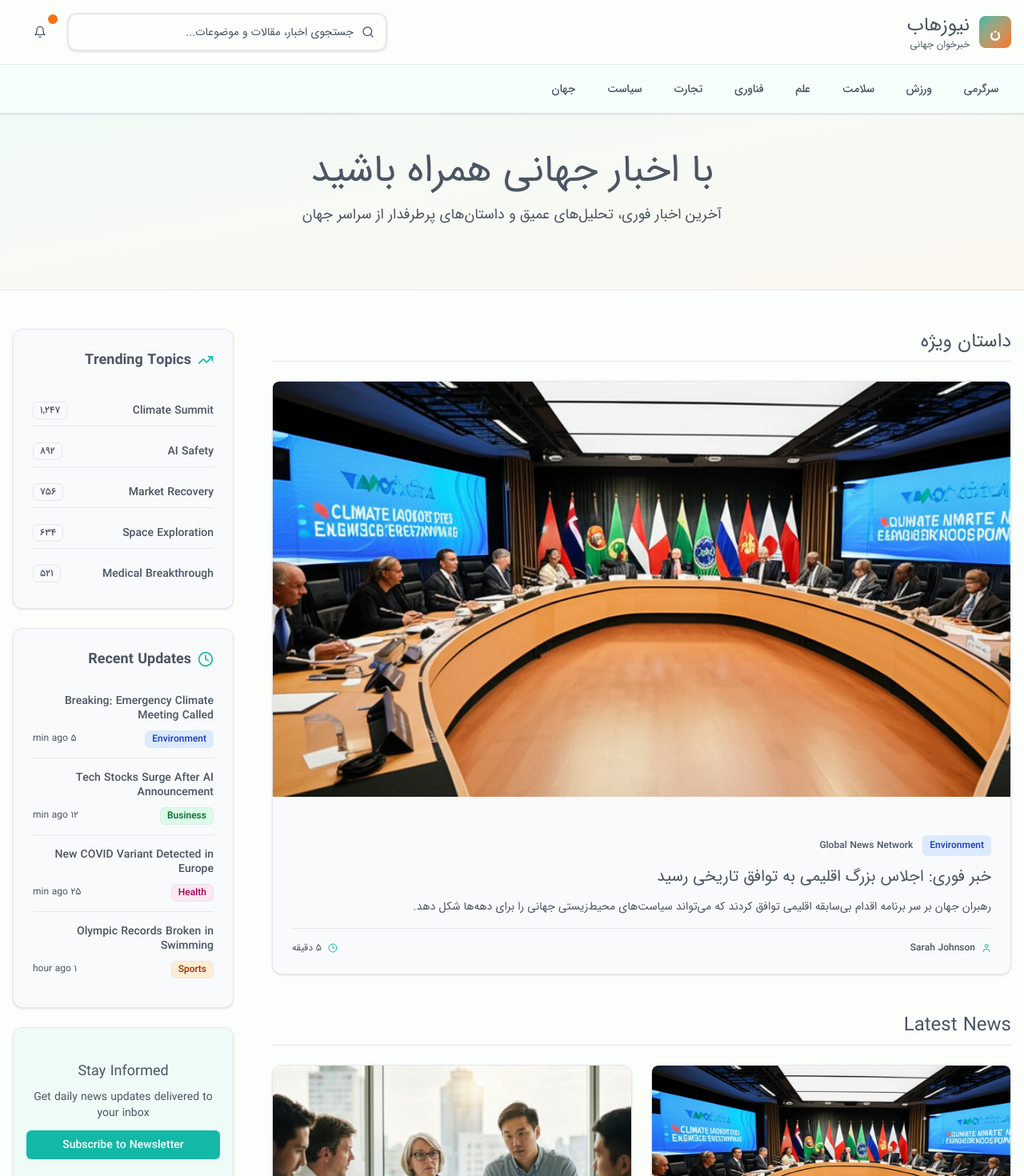
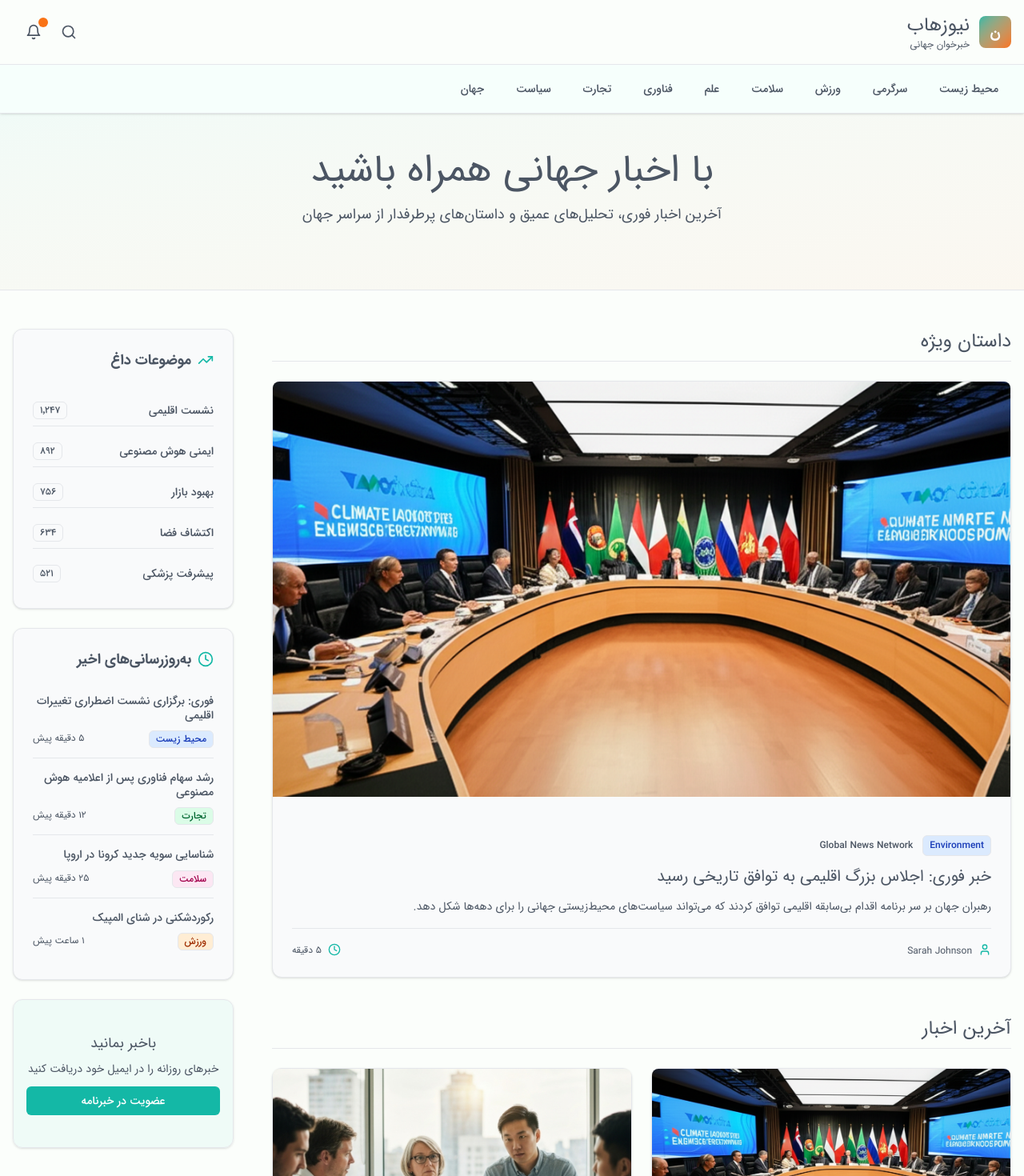
Before and after one commit to dont1990/news, a Next.js app: page / in a window 1280 px wide. Shown: the top 1470 px of the page at 80% size. Built offline with nearby package versions, Linux system fonts and the light colour scheme.

Commit message:
make more parts persian

```diff
--- a/src/app/components/article-card/index.tsx
+++ b/src/app/components/article-card/index.tsx
@@ -37,21 +37,6 @@ export function ArticleCard({ article }: ArticleCardProps) {
           />
           <div className="absolute inset-0 bg-gradient-to-t from-black/60 via-transparent to-transparent opacity-0 group-hover:opacity-100 transition-opacity duration-300"></div>
         </Link>
-
-        {/* Badge over image */}
-        {/* <div className="absolute top-4 left-4">
-          <Badge
-            asChild
-            variant="secondary"
-            className={`shadow-md text-xs px-2 py-1 cursor-pointer transition-colors ${getCategoryBadgeClasses(
-              article.category
-            )}`}
-          >
-            <Link href={`/category/${article.category.toLowerCase()}`}>
-              {article.category}
-            </Link>
-          </Badge>
-        </div> */}
       </div>
 
       <CardContent className="p-6">
@@ -64,9 +49,9 @@ export function ArticleCard({ article }: ArticleCardProps) {
 
         {/* Title links to article */}
         <Link href={`/article/${article.id}`}>
-          <h3 className="news-heading text-xl mb-3 line-clamp-2 group-hover:text-primary transition-colors">
+          <p className="news-heading text-xl mb-3 line-clamp-2 group-hover:text-primary transition-colors">
             {article.title}
-          </h3>
+          </p>
         </Link>
 
         <p className="text-sm text-muted-foreground mb-4 line-clamp-2 leading-relaxed">
@@ -75,12 +60,12 @@ export function ArticleCard({ article }: ArticleCardProps) {
 
         <div className="flex items-center justify-between text-xs text-muted-foreground pt-4 border-t border-border">
           <div className="flex items-center gap-2">
-            <User className="h-3 w-3 text-primary" />
-            <span className="font-medium">{article.author}</span>
+            <User className="h-4 w-4 text-primary" />
+            <span className="mt-1">{article.author}</span>
           </div>
           <div className="flex items-center gap-2">
-            <Clock className="h-3 w-3 text-primary" />
-            <span>{article.readTime}</span>
+            <Clock className="h-4 w-4 text-primary" />
+            <span className="mt-0.5">{article.readTime}</span>
           </div>
         </div>
       </CardContent>
--- a/src/app/components/footer/index.tsx
+++ b/src/app/components/footer/index.tsx
@@ -1,11 +1,6 @@
 import { Separator } from "@/app/components/ui/separator";
-
-const footerLinks = {
-  About: ["About Us", "Our Team", "Careers", "Contact"],
-  News: ["World", "Politics", "Business", "Technology"],
-  Support: ["Help Center", "Privacy Policy", "Terms of Service", "RSS Feeds"],
-  Follow: ["Twitter", "Facebook", "LinkedIn", "Newsletter"],
-};
+import { footerLinks } from "@/app/data/mock-article";
+import Link from "next/link";
 
 export function Footer() {
   return (
@@ -20,12 +15,13 @@ export function Footer() {
               <ul className="space-y-2">
                 {links.map((link) => (
                   <li key={link}>
-                    <a
+                    <Link
                       href="#"
                       className="newspaper-body text-sm text-muted-foreground hover:text-foreground transition-colors"
+                      aria-label={link}
                     >
                       {link}
-                    </a>
+                    </Link>
                   </li>
                 ))}
               </ul>
@@ -36,15 +32,15 @@ export function Footer() {
         <Separator className="my-6" />
 
         <div className="flex flex-col md:flex-row justify-between items-center space-y-4 md:space-y-0">
-          <div className="flex items-center space-x-4">
-            <p className="newspaper-heading text-xl text-primary">NewsHub</p>
-            <p className="newspaper-body text-sm text-muted-foreground">
-              Trusted news since 2024
+          <div className="flex items-center gap-x-4">
+            <p className="text-xl text-primary">نیوزهاب</p>
+            <p className="text-sm text-muted-foreground">
+              منبع معتبر اخبار از سال ۲۰۲۴
             </p>
           </div>
 
-          <p className="newspaper-body text-sm text-muted-foreground">
-            © 2024 NewsHub. All rights reserved.
+          <p className="text-sm text-muted-foreground">
+            © 2024 NewsHub. تمامی حقوق محفوظ است.
           </p>
         </div>
       </div>
--- a/src/app/components/header/desktop-nav/index.tsx
+++ b/src/app/components/header/desktop-nav/index.tsx
@@ -7,13 +7,13 @@ export default function DesktopNav() {
     <NavigationMenu className="hidden md:flex">
       <NavigationMenuList className="flex items-center space-x-1 py-3">
         {categories.map((category) => (
-          <NavigationMenuItem key={category.slug}>
+          <NavigationMenuItem key={category.english}>
             <NavigationMenuLink
               asChild
               className="group/nav px-4 py-2 text-sm font-medium rounded-md hover:bg-primary/10 hover:text-primary transition-all duration-200 relative"
             >
-              <Link href={`/category/${category.slug}`}>
-                {category.name}
+              <Link href={`/category/${category.english}`}>
+                {category.persian}
                 <span className="absolute bottom-0 left-0 w-0 h-0.5 bg-primary transition-all duration-200 group-hover/nav:w-full"></span>
               </Link>
             </NavigationMenuLink>
--- a/src/app/components/header/mobile-nav/index.tsx
+++ b/src/app/components/header/mobile-nav/index.tsx
@@ -14,12 +14,12 @@ export default function MobileNav({ isOpen, onClose }: MobileNavProps) {
       <div className="grid grid-cols-2 gap-2">
         {categories.map((category) => (
           <Link
-            key={category.slug}
-            href={`/category/${category.slug}`}
+            key={category.english}
+            href={`/category/${category.english}`}
             className="px-4 py-3 text-sm font-medium rounded-md hover:bg-primary/10 hover:text-primary transition-colors text-center"
             onClick={onClose}
           >
-            {category.name}
+            {category.persian}
           </Link>
         ))}
       </div>
--- a/src/app/components/header/notification-button/index.tsx
+++ b/src/app/components/header/notification-button/index.tsx
@@ -1,17 +1,19 @@
 "use client";
 
 import { Bell } from "lucide-react";
-import { Button } from "@/app/components/ui/button";
+import { motion } from "framer-motion";
 
 export default function NotificationsButton() {
   return (
-    <Button
-      variant="ghost"
-      size="icon"
-      className="relative"
-    >
-      <Bell className="h-5 w-5" />
-      <span className="absolute -top-1 -right-1 w-3 h-3 bg-secondary rounded-full"></span>
-    </Button>
+    <div className="relative">
+      <motion.div
+        className="cursor-pointer"
+        whileHover={{ rotate: [0, -15, 15, -10, 10, 0] }}
+        transition={{ duration: 0.5 }}
+      >
+        <Bell className="h-5 w-5" />
+      </motion.div>
+      <span className="absolute -top-2 -right-2 w-3 h-3 bg-secondary rounded-full"></span>
+    </div>
   );
 }
--- a/src/app/components/news-grid/index.tsx
+++ b/src/app/components/news-grid/index.tsx
@@ -10,7 +10,7 @@ interface NewsGridProps {
 export function NewsGrid({ articles }: NewsGridProps) {
   return (
     <section>
-      <SectionTitle title={"Latest News"} />
+      <SectionTitle title={"آخرین اخبار"} />
 
       <div className="grid grid-cols-1 md:grid-cols-2 gap-6">
         {articles.map((article) => (
--- a/src/app/components/search-preview/index.tsx
+++ b/src/app/components/search-preview/index.tsx
@@ -18,6 +18,8 @@ interface SearchPreviewProps {
 }
 
 export function SearchPreview({ className }: SearchPreviewProps) {
+  const [isInputVisible, setIsInputVisible] = useState(false);
+
   const [searchQuery, setSearchQuery] = useState("");
   const [isOpen, setIsOpen] = useState(false);
   const [filteredArticles, setFilteredArticles] = useState<typeof mockArticles>(
@@ -79,41 +81,82 @@ export function SearchPreview({ className }: SearchPreviewProps) {
     setIsOpen(false);
   };
 
+  useEffect(() => {
+    const handleClickOutside = (event: MouseEvent) => {
+      if (
+        searchRef.current &&
+        !searchRef.current.contains(event.target as Node)
+      ) {
+        setIsOpen(false);
+        setIsInputVisible(false); // hide input on lg+
+      }
+    };
+    document.addEventListener("mousedown", handleClickOutside);
+    return () => document.removeEventListener("mousedown", handleClickOutside);
+  }, []);
+
   return (
     <div ref={searchRef} className={`relative ${className}`}>
-      <form onSubmit={handleSearch} className="relative">
-        <div className="relative group">
+      <form onSubmit={handleSearch} className="relative flex items-center">
+        {/* Search Icon for lg+ */}
+        <div className="relative">
           <motion.div
-            onClick={() => {
-              if (filteredArticles.length > 0) {
-                router.push(`/article/${filteredArticles[0].id}`);
-                handleArticleClick();
-              }
-            }}
-            className="absolute right-4 top-1/2 transform -translate-y-1/2 z-[1] cursor-pointer"
+            onClick={() => setIsInputVisible((prev) => !prev)}
+            className="cursor-pointer lg:flex hidden items-center justify-center p-2"
+            whileHover={{ scale: 1.1 }}
+            whileTap={{ scale: 0.95 }}
+          >
+            {isInputVisible ? (
+              <motion.div
+                className="cursor-pointer"
+                whileHover={{ rotate: [0, -15, 15, -10, 10, 0] }}
+                transition={{ duration: 0.5 }}
+              >
+                <X className="h-5 w-5" />
+              </motion.div>
+            ) : (
+              <motion.div
+                className="cursor-pointer"
                 whileHover={{ scale: 1.2, rotate: 15 }}
                 whileTap={{ scale: 0.95, rotate: 0 }}
                 transition={{ type: "spring", stiffness: 300, damping: 15 }}
               >
-            <Search className="h-4 w-4 text-muted-foreground group-focus-within:text-primary transition-colors" />
+                <Search className="h-5 w-5" />
               </motion.div>
+            )}
+          </motion.div>
+        </div>
+
+        {/* Input: always visible on <lg, animated on lg+ */}
+        <AnimatePresence>
+          {(isInputVisible || window.innerWidth < 1024) && (
+            <motion.div
+              initial={{ width: 0, opacity: 0 }}
+              animate={{ width: "auto", opacity: 1 }}
+              exit={{ width: 0, opacity: 0 }}
+              transition={{ duration: 0.3 }}
+              className="relative flex-1 lg:ml-2"
+            >
               <Input
                 placeholder="جستجوی اخبار، مقالات و موضوعات..."
-            className="px-10 h-12 bg-background/95 backdrop-blur-sm border-2 border-border hover:border-primary/30 focus:border-primary focus:ring-2 focus:ring-primary/20 transition-all duration-200 rounded-xl shadow-sm w-full lg:min-w-[400px]"
+                className="px-4 h-12 bg-background/95 backdrop-blur-sm border-2 border-border hover:border-primary/30 focus:border-primary focus:ring-2 focus:ring-primary/20 transition-all duration-200 rounded-xl shadow-sm w-full lg:min-w-[400px]"
                 value={searchQuery}
                 onChange={(e) => setSearchQuery(e.target.value)}
                 onFocus={() => searchQuery.trim() && setIsOpen(true)}
               />
               {searchQuery && (
-            <button
+                <Button
+                  variant={"ghost"}
                   type="button"
                   onClick={clearSearch}
-              className="absolute right-4 top-1/2 transform -translate-y-1/2 text-muted-foreground hover:text-foreground transition-colors p-1 rounded-full hover:bg-muted"
+                  className="absolute left-2 top-1/2 transform -translate-y-1/2 text-muted-foreground hover:text-foreground transition-colors p-1 rounded-full cursor-pointer"
                 >
                   <X className="h-4 w-4" />
-            </button>
+                </Button>
               )}
-        </div>
+            </motion.div>
+          )}
+        </AnimatePresence>
       </form>
 
       {/* ✅ Animated Dropdown */}
@@ -217,11 +260,11 @@ export function SearchPreview({ className }: SearchPreviewProps) {
                   </>
                 ) : (
                   <div className="p-8 text-center">
-                    <div className="w-16 h-16 bg-muted/50 rounded-full flex items-center justify-center mx-auto mb-4">
+                    <div className="w-12 h-12 rounded-full flex items-center justify-center mx-auto mb-2">
                       <Search className="h-8 w-8 text-muted-foreground" />
                     </div>
-                    <p className="text-sm font-medium text-foreground mb-1">
-                      No results found
+                    <p className="text-sm font-medium text-foreground mb-2">
+                      نتیجه ای یافت نشد
                     </p>
                     <p className="text-xs text-muted-foreground">
                       کلمات کلیدی دیگر را امتحان کنید یا دسته‌بندی‌ها را مرور
--- a/src/app/components/sidebar/index.tsx
+++ b/src/app/components/sidebar/index.tsx
@@ -10,45 +10,49 @@ import Link from "next/link";
 import { getCategoryBadgeClasses } from "@/app/lib/category-colors";
 
 const trendingTopics = [
-  { topic: "Climate Summit", count: 1247 },
-  { topic: "AI Safety", count: 892 },
-  { topic: "Market Recovery", count: 756 },
-  { topic: "Space Exploration", count: 634 },
-  { topic: "Medical Breakthrough", count: 521 },
+  { topic: "نشست اقلیمی", count: 1247 },
+  { topic: "ایمنی هوش مصنوعی", count: 892 },
+  { topic: "بهبود بازار", count: 756 },
+  { topic: "اکتشاف فضا", count: 634 },
+  { topic: "پیشرفت پزشکی", count: 521 },
 ];
 
 const recentUpdates = [
   {
-    title: "Breaking: Emergency Climate Meeting Called",
-    time: "5 min ago",
-    category: "Environment",
+    title: "فوری: برگزاری نشست اضطراری تغییرات اقلیمی",
+    time: "۵ دقیقه پیش",
+    category: "محیط زیست",
+    slug: "environment",
   },
   {
-    title: "Tech Stocks Surge After AI Announcement",
-    time: "12 min ago",
-    category: "Business",
+    title: "رشد سهام فناوری پس از اعلامیه هوش مصنوعی",
+    time: "۱۲ دقیقه پیش",
+    category: "تجارت",
+    slug: "business",
   },
   {
-    title: "New COVID Variant Detected in Europe",
-    time: "25 min ago",
-    category: "Health",
+    title: "شناسایی سویه جدید کرونا در اروپا",
+    time: "۲۵ دقیقه پیش",
+    category: "سلامت",
+    slug: "health",
   },
   {
-    title: "Olympic Records Broken in Swimming",
-    time: "1 hour ago",
-    category: "Sports",
+    title: "رکوردشکنی در شنای المپیک",
+    time: "۱ ساعت پیش",
+    category: "ورزش",
+    slug: "sports",
   },
 ];
 
 export function Sidebar() {
   return (
-    <div className="space-y-6">
-      {/* Trending Topics */}
+    <div className="space-y-6" dir="rtl">
+      {/* موضوعات داغ */}
       <Card>
         <CardHeader>
-          <CardTitle className="flex items-center space-x-2 text-lg">
+          <CardTitle className="flex items-center gap-2 text-lg">
             <TrendingUp className="h-5 w-5 text-primary" />
-            <span>Trending Topics</span>
+            <span>موضوعات داغ</span>
           </CardTitle>
         </CardHeader>
         <CardContent className="space-y-3">
@@ -61,19 +65,19 @@ export function Sidebar() {
                 {item.topic}
               </span>
               <Badge variant="outline" className="text-xs">
-                {item.count.toLocaleString()}
+                {item.count.toLocaleString("fa-IR")}
               </Badge>
             </div>
           ))}
         </CardContent>
       </Card>
 
-      {/* Recent Updates */}
+      {/* به‌روزرسانی‌های اخیر */}
       <Card>
         <CardHeader>
-          <CardTitle className="flex items-center space-x-2 text-lg">
+          <CardTitle className="flex items-center gap-2 text-lg">
             <Clock className="h-5 w-5 text-primary" />
-            <span>Recent Updates</span>
+            <span>به‌روزرسانی‌های اخیر</span>
           </CardTitle>
         </CardHeader>
         <CardContent className="space-y-4">
@@ -86,11 +90,11 @@ export function Sidebar() {
                 {update.title}
               </h4>
               <div className="flex items-center justify-between">
-                <Link href={`/category/${update.category.toLowerCase()}`}>
+                <Link href={`/category/${update.slug}`}>
                   <Badge
                     variant="outline"
                     className={`text-xs transition-colors cursor-pointer ${getCategoryBadgeClasses(
-                      update.category
+                      update.slug
                     )}`}
                   >
                     {update.category}
@@ -105,15 +109,15 @@ export function Sidebar() {
         </CardContent>
       </Card>
 
-      {/* Newsletter Signup */}
+      {/* خبرنامه */}
       <Card className="bg-primary/5 border-primary/20">
         <CardContent className="p-4 text-center">
-          <p className="newspaper-heading text-lg mb-2">Stay Informed</p>
+          <p className="newspaper-heading text-lg mb-2">باخبر بمانید</p>
           <p className="newspaper-body text-sm text-muted-foreground mb-3">
-            Get daily news updates delivered to your inbox
+            خبرهای روزانه را در ایمیل خود دریافت کنید
           </p>
           <button className="w-full bg-primary text-primary-foreground px-4 py-2 rounded-md text-sm font-medium hover:bg-primary/90 transition-colors">
-            Subscribe to Newsletter
+            عضویت در خبرنامه
           </button>
         </CardContent>
       </Card>
--- a/src/app/data/mock-article.ts
+++ b/src/app/data/mock-article.ts
@@ -1,16 +1,22 @@
 // categories.ts
 export const categories = [
-  { name: "جهان", slug: "world" },
-  { name: "سیاست", slug: "politics" },
-  { name: "تجارت", slug: "business" },
-  { name: "فناوری", slug: "technology" },
-  { name: "علم", slug: "science" },
-  { name: "سلامت", slug: "health" },
-  { name: "ورزش", slug: "sports" },
-  { name: "سرگرمی", slug: "entertainment" },
+  { persian: "جهان", english: "world" },
+  { persian: "سیاست", english: "politics" },
+  { persian: "تجارت", english: "business" },
+  { persian: "فناوری", english: "technology" },
+  { persian: "علم", english: "science" },
+  { persian: "سلامت", english: "health" },
+  { persian: "ورزش", english: "sports" },
+  { persian: "سرگرمی", english: "entertainment" },
+  { persian: "محیط زیست", english: "Environment" },
 ];
 
-
+export const footerLinks = {
+  درباره: ["درباره ما", "تیم ما", "فرصت‌های شغلی", "تماس با ما"],
+  اخبار: ["جهان", "سیاست", "کسب‌وکار", "فناوری"],
+  پشتیبانی: ["مرکز راهنما", "حریم خصوصی", "شرایط خدمات", "RSS"],
+  "دنبال کنید": ["توییتر", "فیسبوک", "لینکدین", "خبرنامه"],
+};
 
 export const mockArticles = [
   {
@@ -45,7 +51,8 @@ export const mockArticles = [
   },
   {
     id: "2",
-    title: "شرکت‌های بزرگ فناوری استانداردهای ایمنی جدید هوش مصنوعی را اعلام کردند",
+    title:
+      "شرکت‌های بزرگ فناوری استانداردهای ایمنی جدید هوش مصنوعی را اعلام کردند",
     excerpt:
       "شرکت‌های پیشرو در فناوری برای ایجاد پروتکل‌های ایمنی سراسری هوش مصنوعی همکاری کردند.",
     content: `
```
Also changed, not shown: src/app/components/category-badge/index.tsx (+6 -1 lines). Lines whose indentation alone changed are shown as unchanged.
